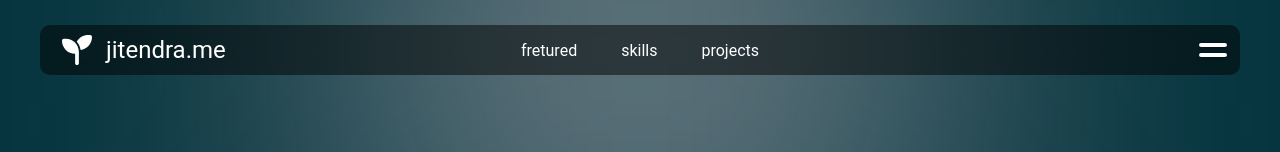
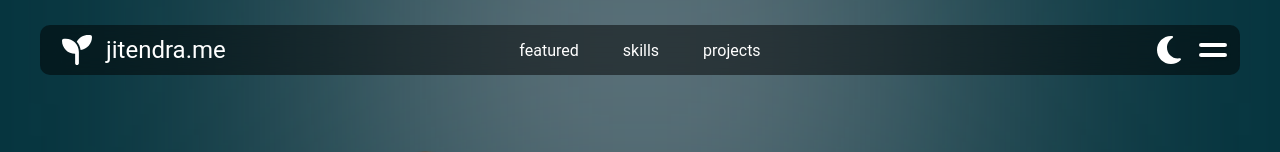
Before and after one commit to jitendra-ky/facetick, a React (Create React App) app: page / in a window 1280 px wide. Shown: the top 152 px of the page. Built offline with nearby package versions, Linux system fonts and the light colour scheme.

Commit message:
night mode toggle added

```diff
--- a/src/App.js
+++ b/src/App.js
@@ -11,8 +11,15 @@ import Projects from './components/Projects';
 import { FontAwesomeIcon } from '@fortawesome/react-fontawesome';
 import { faArrowUp } from '@fortawesome/free-solid-svg-icons';
 
+import { useState } from 'react';
+
 
 function App() {
+  const [ isDarkMode, setIsDarkMode ] = useState(false);
+
+  const toggleDarkMode = () => {
+    setIsDarkMode(!isDarkMode);
+  };
 
   const scrollToSection = (id) => {
     const element = document.getElementById(id);
@@ -22,10 +29,10 @@ function App() {
   };
 
   return (<>
-    <Background />
+    <Background isDarkMode={isDarkMode} />
     <div className="App">
       <header className="App-header" id='header'>
-        <Header scrollIntoView={scrollToSection} />
+        <Header scrollIntoView={scrollToSection} onToggleDarkMode={toggleDarkMode} isDarkMode={isDarkMode} />
       </header>
       <main>
         <section id="banner"><Banner /></section>
--- a/src/components/Background.css
+++ b/src/components/Background.css
@@ -13,6 +13,9 @@ of div.glassbg */
 
     display: flex;
     justify-content: center;
+}
+.glassbg.dark-mode {
+    background: #000;
 }
 
 @keyframes levitate {
@@ -37,6 +40,10 @@ of div.glassbg */
     background: rgba(203, 192, 197, 0.5);
     /* animation: levitate 2s 0.1s infinite alternate; */
 }
+.glassbg .color:nth-child(1).dark-mode {
+    background: rgba(4, 35, 241, 0.5);
+}
+
 
 .glassbg .color:nth-child(2) {
     bottom: -150px;
--- a/src/components/Background.jsx
+++ b/src/components/Background.jsx
@@ -1,9 +1,24 @@
 import './Background.css';
 
-function Background() {
+import { useEffect } from 'react';
+
+function Background({isDarkMode}) {
+
+    useEffect(() => {
+        const background_element = document.getElementById("glassbg");
+        const background_ball = document.getElementById("color-one");
+        if (isDarkMode) {
+            background_element.classList.add("dark-mode");
+            background_ball.classList.add("dark-mode");
+        } else {
+            background_element.classList.remove("dark-mode");
+            background_ball.classList.remove("dark-mode");
+        }
+    }, [isDarkMode]);
+
     const output = (
-        <div class="glassbg">
-            <div class="color">one</div>
+        <div className="glassbg" id='glassbg'>
+            <div className="color" id='color-one'>one</div>
             {/* <div class="color">two</div>
             <div class="color">three</div> */}
         </div>
--- a/src/components/Header.css
+++ b/src/components/Header.css
@@ -98,6 +98,19 @@ header {
     margin: 2px;
 }
 
+.App-header .right .mode-change {
+    display: flex;
+    justify-content: center;
+    align-items: center;
+    background:none;
+    font-size: 2em;
+    padding-right: 10px;
+}
+.App-header .right .mode-change:hover {
+    /* transform: scale(1.1); */
+    cursor: pointer;
+}
+
 .nav-menu {
     height: 30px;
     width: 30px;
@@ -110,7 +123,8 @@ header {
 }
 
 .nav-menu:hover {
-    transform: scale(1.1);
+    /* transform: scale(1.1); */
+
 }
 
 .nav-menu .line {
@@ -134,6 +148,7 @@ header {
 .nav-menu .two {
     transform: translate(-50%, -50%) translateY(-5px) scale(0.7);
 }
+
 
 .nav-menu .one.open {
     transform: translate(-50%, -50%) rotate(45deg);
@@ -163,8 +178,8 @@ header {
     border-radius: 10px;
     overflow: hidden;
     padding-top: 50px;
-    transition: 0.3s;
-    animation: sidebar-open 0.3s;
+    transition: 0.1s;
+    animation: sidebar-open 0.1s;
 }
 
 .sidebar.close {
--- a/src/components/Header.jsx
+++ b/src/components/Header.jsx
@@ -1,36 +1,44 @@
 import './Header.css';
-import { useState } from 'react';
+import { useState, useEffect } from 'react';
 import { FontAwesomeIcon } from '@fortawesome/react-fontawesome';
-import { faUser, faSeedling } from '@fortawesome/free-solid-svg-icons';
+import { faUser, faSeedling, faMoon, faSun } from '@fortawesome/free-solid-svg-icons';
 
+function Header({ scrollIntoView, onToggleDarkMode, isDarkMode }) {
+    const [menuOpen, setMenuOpen] = useState(false);
+    const [darkModeIcon, setDarkModeIcon] = useState(faSun); // Initial icon based on light mode
 
-function Header(props) {
-    const [menuOpen, setMenuOpen] = useState(false);
-
-    // here is the toggle function
+    // Toggle function for the menu
     const toggleMenu = () => {
         setMenuOpen(!menuOpen);
-    }
+    };
+
+    // Update icon based on the current dark mode state
+    useEffect(() => {
+        setDarkModeIcon(isDarkMode ? faSun : faMoon);
+    }, [isDarkMode]);
 
     const menuClassUp = menuOpen ? 'line one open' : 'line one';
     const menuClassDown = menuOpen ? 'line two open' : 'line two';
     const sidebarClass = menuOpen ? 'sidebar' : 'sidebar close';
 
-
-    const output = (
+    return (
         <header className="container">
             <div className="left">
-                <div className="main-logo"><FontAwesomeIcon icon={faSeedling} className="icon-style" /></div>
+                <div className="main-logo">
+                    <FontAwesomeIcon icon={faSeedling} className="icon-style" />
+                </div>
                 <div className="branding">jitendra.me</div>
             </div>
             <div className="center">
-                <div className="one" onClick={() => props.scrollIntoView('featured')}>fretured</div>
-                <div className="two" onClick={() => props.scrollIntoView('skills')}>skills</div>
-                <div className="two" onClick={() => props.scrollIntoView('projects')}>projects</div>
+                <div className="one" onClick={() => scrollIntoView('featured')}>featured</div>
+                <div className="two" onClick={() => scrollIntoView('skills')}>skills</div>
+                <div className="two" onClick={() => scrollIntoView('projects')}>projects</div>
             </div>
             <div className="right">
-                {/* <div className="one icon"></div>
-                <div className="two icon"></div> */}
+                {/* <div className="one icon"></div> */}
+                <div className="two icon mode-change" onClick={onToggleDarkMode}>
+                    <FontAwesomeIcon icon={darkModeIcon} className="icon-style" />
+                </div>
                 <div className="three nav-menu" onClick={toggleMenu}>
                     <div className={menuClassUp}></div>
                     <div className={menuClassDown}></div>
@@ -41,8 +49,6 @@ function Header(props) {
             </div>
         </header>
     );
-    return output;
 }
 
-
 export default Header;
```
